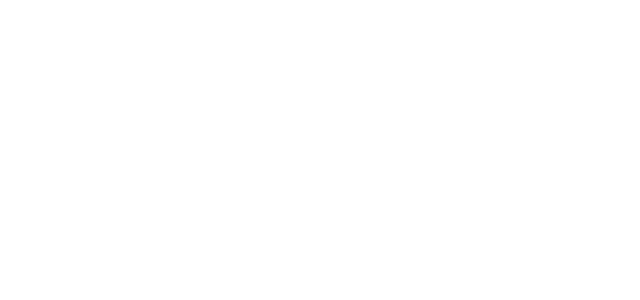
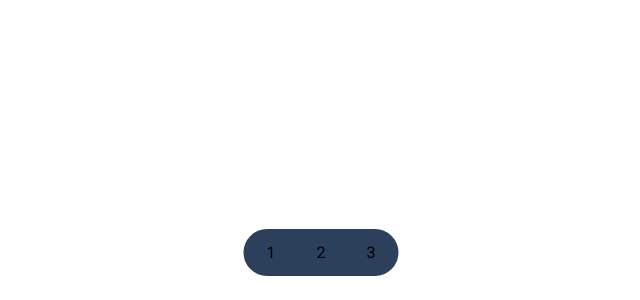
Before and after one commit to pavelSh-web/Graphic-editor, a React app: page / in a window 1280 px wide. Shown: the part 504-804 px from the top of the page, without its empty margins (319-959 px from the left). Built offline with nearby package versions, Linux system fonts and the light colour scheme.

Commit message:
Начал делать панели

```diff
--- a/public/index.html
+++ b/public/index.html
@@ -4,6 +4,7 @@
     <meta charset="utf-8" />
     <meta name="viewport" content="width=device-width, initial-scale=1" />
     <link rel="stylesheet" href="./style.css" type="text/css"/>
+    <link rel="stylesheet" href="./panel.css" type="text/css"/>
     <link rel="preconnect" href="https://fonts.googleapis.com">
     <link href="https://fonts.googleapis.com/css2?family=Roboto&display=swap" rel="stylesheet">
     <title>React App</title>
--- /dev/null
+++ b/public/panel.css
@@ -0,0 +1,23 @@
+.panel {
+    position: absolute;
+    bottom: 20px;
+    left: 50%;
+    transform: translateX(-50%);
+}
+
+.panel-shapes {
+    background: #2D405B;
+    padding: 5px;
+    display: flex;
+    gap: 5px;
+    border-radius: 25px;
+}
+
+.panel-shapes-type {
+    padding: 9px 18px;
+}
+
+.panel-shapes-type.active {
+    background: rgba(255, 255, 255, 0.2);
+    border-radius: 25px;
+}
--- a/src/App.tsx
+++ b/src/App.tsx
@@ -1,12 +1,9 @@
-import React, { useState } from 'react';
+import React  from 'react';
+import Panel from './views/Panel';
 
-function App() {
-    const [count, setCount] = useState(5);
-
+function App(props: any) {
     return (
-        <div className="App">
-            <h1 onMouseDownCapture={ setCount.bind(count, count + 1) }>{ count }</h1>
-        </div>
+        <Panel editor={ props.editor } />
     );
 }
 
--- a/src/editor/FigureEditor.ts
+++ b/src/editor/FigureEditor.ts
@@ -63,7 +63,7 @@
         }
     }
 
-    createShape(shapeData: any, ) {
+    createShape(shapeData: any) {
         // @ts-ignore
         const shapeModule = shapeModules[shapeData.type];
 
@@ -74,12 +74,16 @@
                 bound: shapeData.bound
             }));
 
-            this.shapes.push(shapeInstance);
+            this.pushShape(shapeInstance);
 
             return shapeInstance;
         }
 
         return null;
+    }
+
+    pushShape(shape: BaseShape) {
+        this.shapes.push(shape);
     }
 
     deleteShape(shape: BaseShape) {
@@ -100,10 +104,7 @@
 
         $('body').append(this.canvas);
 
-        $(window).on('resize', () => {
-            this.updateViewport();
-            this.renderCtx();
-        });
+        $(window).on('resize', this.renderCtx);
 
         $('body').on('pointerdown', (e) => {
             const { pageX, pageY } = e as unknown as PointerEvent;
--- a/src/index.tsx
+++ b/src/index.tsx
@@ -11,8 +11,8 @@
   document.getElementById('root') as HTMLElement
 );
 
-// root.render(
-//     <App />
-// );
+const editor = new FigureEditor();
 
-const editor = new FigureEditor();
+root.render(
+    <App editor={ editor }/>
+);
--- /dev/null
+++ b/src/views/Panel.tsx
@@ -0,0 +1,12 @@
+import React from 'react';
+import PanelShapes from './PanelShapes';
+
+function Panel(props: any) {
+    return (
+        <div className="panel">
+            <PanelShapes />
+        </div>
+    );
+}
+
+export default Panel;
--- /dev/null
+++ b/src/views/PanelShapes.tsx
@@ -0,0 +1,13 @@
+import React from 'react';
+
+function PanelShapes(props: any) {
+    const types = [1,2,3];
+
+    return (
+        <div className="panel-shapes">
+            { types.map(type => <div className="panel-shapes-type">{ type }</div>) }
+        </div>
+    );
+}
+
+export default PanelShapes;
```
